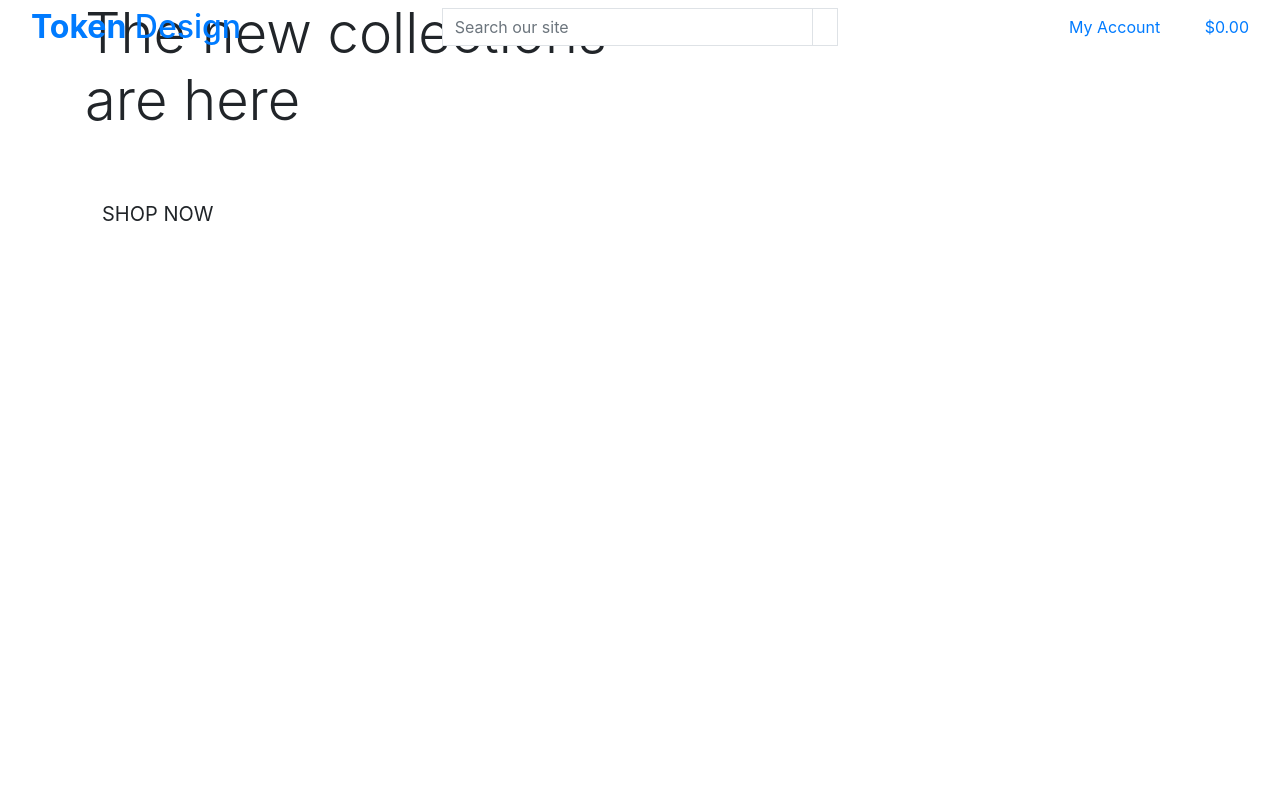
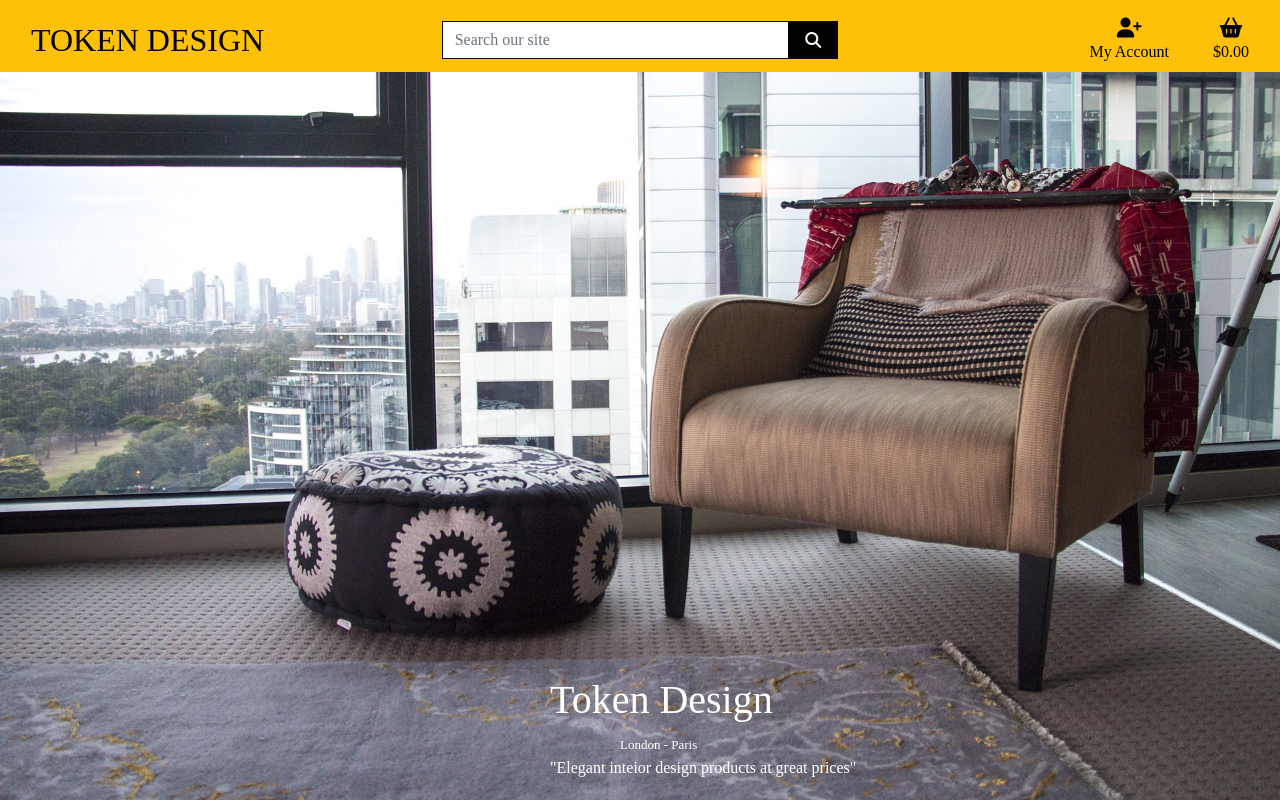
Before and after one commit to Chempearcedev/token_design, a Django app: page / in a window 1280 px wide. Run offline with Django 3.2, Linux system fonts and the light colour scheme; some libraries are stand-ins or nearby versions.

Commit message:
Finished homepage style part 1

```diff
--- a/home/templates/home/index.html
+++ b/home/templates/home/index.html
@@ -11,17 +11,14 @@
 
 {% block content %}
     <div class="container h-100">
-        <div class="row h-100">
-            <div class="col-7 col-md-6 my-auto">
-                <h1 class="display-4 logo-font text-black">
-                    The new collections are here
-                </h1>
-                <div class="my-5">
-                    <h4>
-                        <a href="" class="shop-now-button btn btn-lg rounded-0 text-uppercase py-3">Shop Now</a>
-                    </h4>
+        <div class="">
+            <div class="header">
+                <h1 class=" logo-font text-white">
+                   Token Design
+                   </h1>
+                    <span class="header-title text-white"> London - Paris</span>
+                    <p class="header-paragraph text-white"> "Elegant inteior design products at great prices"</p>
                 </div>
-            </div>
         </div>
     </div>
 {% endblock %}
--- /dev/null
+++ b/static/css/base.css
@@ -0,0 +1,90 @@
+html {
+    height: 100%;
+}
+
+body {
+    background: url('/media/homepage_pic.jpg') no-repeat center center fixed;
+    background-size: cover;
+    height: calc(100vh - 164px);
+    color: #555;
+    font-family: 'Bellota';
+}
+
+.main-logo-link {
+    width: fit-content;
+}
+
+#navbar {
+    color: #f3d11a;
+}
+.header {
+    position: fixed;
+    width: 50%;
+    bottom: 10px;
+    left: 550px;
+    font-family: 'Bellota';
+}
+
+.header-title {
+    font-size: small;
+    margin-bottom: 10px;
+    margin-left: 70px;
+}
+
+.header-paragraph {
+    font-size: medium;
+    margin-bottom: 10px;
+}
+
+.icon {
+    align-items: center;
+    display: inline-flex;
+    justify-content: center;
+    height: 1.5rem;
+    width: 1.5rem;
+}
+
+.text-black {
+    color: #000 !important;
+}
+
+.border-black {
+    border: 1px solid black !important;
+}
+
+.shop-now-button:hover,
+.shop-now-button:active,
+.shop-now-button:focus,
+.btn-black:hover,
+.btn-black:active,
+.btn-black:focus {
+    background: #222;
+    color: white;
+}
+
+.btn-black {
+    background: black;
+    color: white;
+}
+
+
+@media (min-width: 1200px) {
+    .container {
+      max-width: 80%;
+    }
+  }
+
+
+  @media (min-width: 992px) {
+      .fixed-top-desktop-only {
+          position: fixed;
+          top: 0;
+          right: 0;
+          left: 0;
+          z-index: 1030;
+      }
+
+      .header-container {
+          padding-top: 164px;
+      }
+  }
--- a/templates/base.html
+++ b/templates/base.html
@@ -18,9 +18,13 @@
     {% endblock %}
 
     {% block extra_css %}
+    <link href="https://fonts.googleapis.com/css2?family=Bellota&display=swap">
+    <link rel="stylesheet" href="https://stackpath.bootstrapcdn.com/bootstrap/4.4.1/css/bootstrap.min.css" integrity="sha384-Vkoo8x4CGsO3+Hhxv8T/Q5PaXtkKtu6ug5TOeNV6gBiFeWPGFN9MuhOf23Q9Ifjh" crossorigin="anonymous">
+    <link rel="stylesheet" href="{% static 'css/base.css' %}">
     {% endblock %}
 
     {% block corejs %}
+        <script src="https://kit.fontawesome.com/6b2f1489e8.js" crossorigin="anonymous"></script>
         <script src="https://code.jquery.com/jquery-3.4.1.slim.min.js" integrity="sha384-J6qa4849blE2+poT4WnyKhv5vZF5SrPo0iEjwBvKU7imGFAV0wwj1yYfoRSJoZ+n" crossorigin="anonymous"></script>
         <script src="https://cdn.jsdelivr.net/npm/popper.js@1.16.0/dist/umd/popper.min.js" integrity="sha384-Q6E9RHvbIyZFJoft+2mJbHaEWldlvI9IOYy5n3zV9zzTtmI3UksdQRVvoxMfooAo" crossorigin="anonymous"></script>
         <script src="https://stackpath.bootstrapcdn.com/bootstrap/4.4.1/js/bootstrap.min.js" integrity="sha384-wfSDF2E50Y2D1uUdj0O3uMBJnjuUD4Ih7YwaYd1iqfktj0Uod8GCExl3Og8ifwB6" crossorigin="anonymous"></script>
@@ -29,14 +33,14 @@
     {% block extra_js %}
     {% endblock %}
 
-    <title>Token Design {% block extra_title %}{% endblock %}</title>
+    <title>TOKEN DESIGN {% block extra_title %}{% endblock %}</title>
   </head>
   <body>
     <header class="container-fluid fixed-top">
-        <div class="row">
+        <div id='navbar' class="row bg-warning pt-lg-2 d-none d-lg-flex">
             <div class="col-12 col-lg-4 my-auto py-1 py-lg-0 text-center text-lg-left">
                 <a href="{% url 'home' %}" class="nav-link main-logo-link">
-                    <h2 class="logo-font text-black my-0"><strong>Token</strong> Design</h2>
+                    <h2 class="logo-font text-black my-0">TOKEN DESIGN</h2>
                 </a>
             </div>
             <div class="col-12 col-lg-4 my-auto py-1 py-lg-0">
--- a/token_design/settings.py
+++ b/token_design/settings.py
@@ -134,3 +134,7 @@ USE_TZ = True
 # https://docs.djangoproject.com/en/3.0/howto/static-files/
 
 STATIC_URL = '/static/'
+STATICFILES_DIRS = (os.path.join(BASE_DIR, 'static'),)
+
+MEDIA_URL = '/media/'
+MEDIA_ROOT = os.path.join(BASE_DIR, 'media')
--- a/token_design/urls.py
+++ b/token_design/urls.py
@@ -1,8 +1,10 @@
 from django.contrib import admin
 from django.urls import path, include
+from django.conf import settings
+from django.conf.urls.static import static
 
 urlpatterns = [
     path('admin/', admin.site.urls),
     path('accounts/', include('allauth.urls')),
     path('', include('home.urls')),
-]
+] + static(settings.MEDIA_URL, document_root=settings.MEDIA_ROOT)
```
Also changed, not shown: media/homepage_pic.jpg (added).
